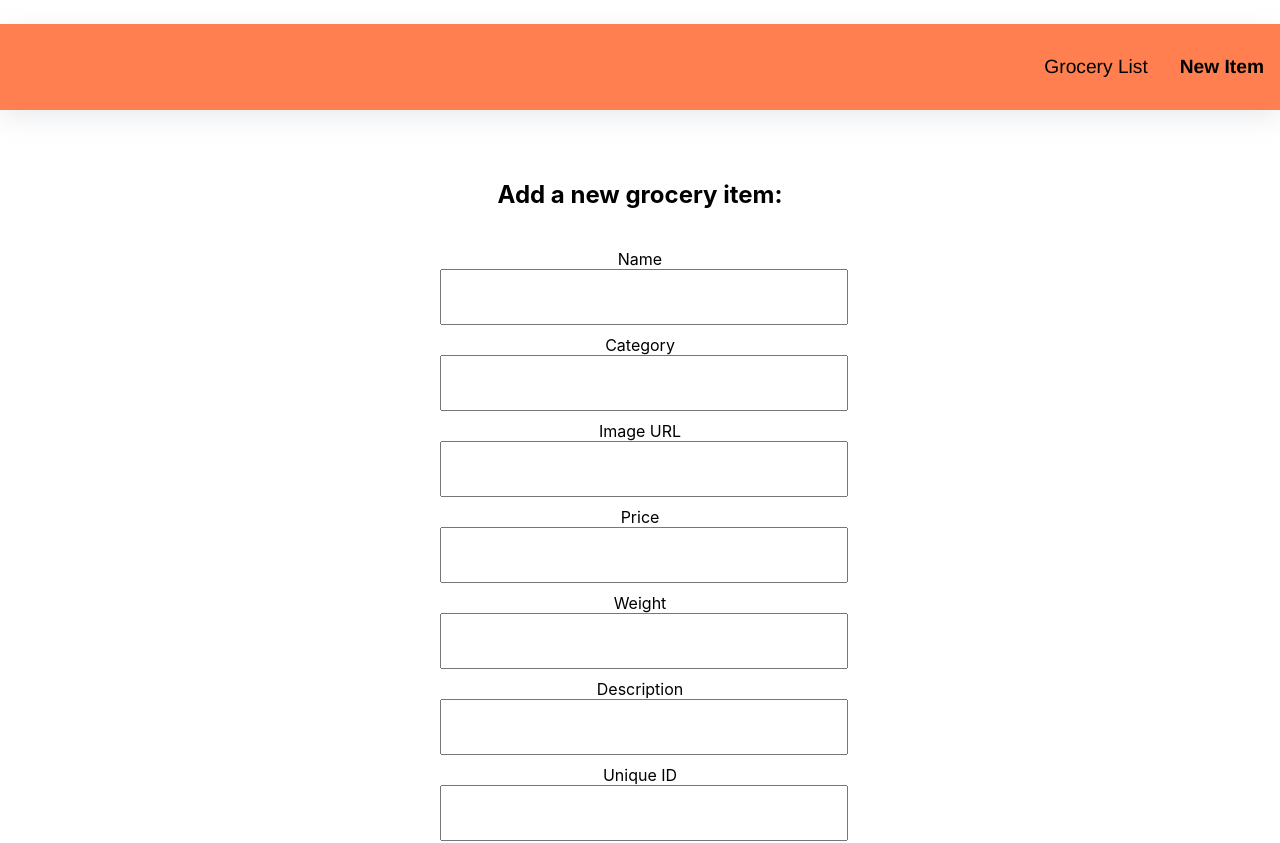
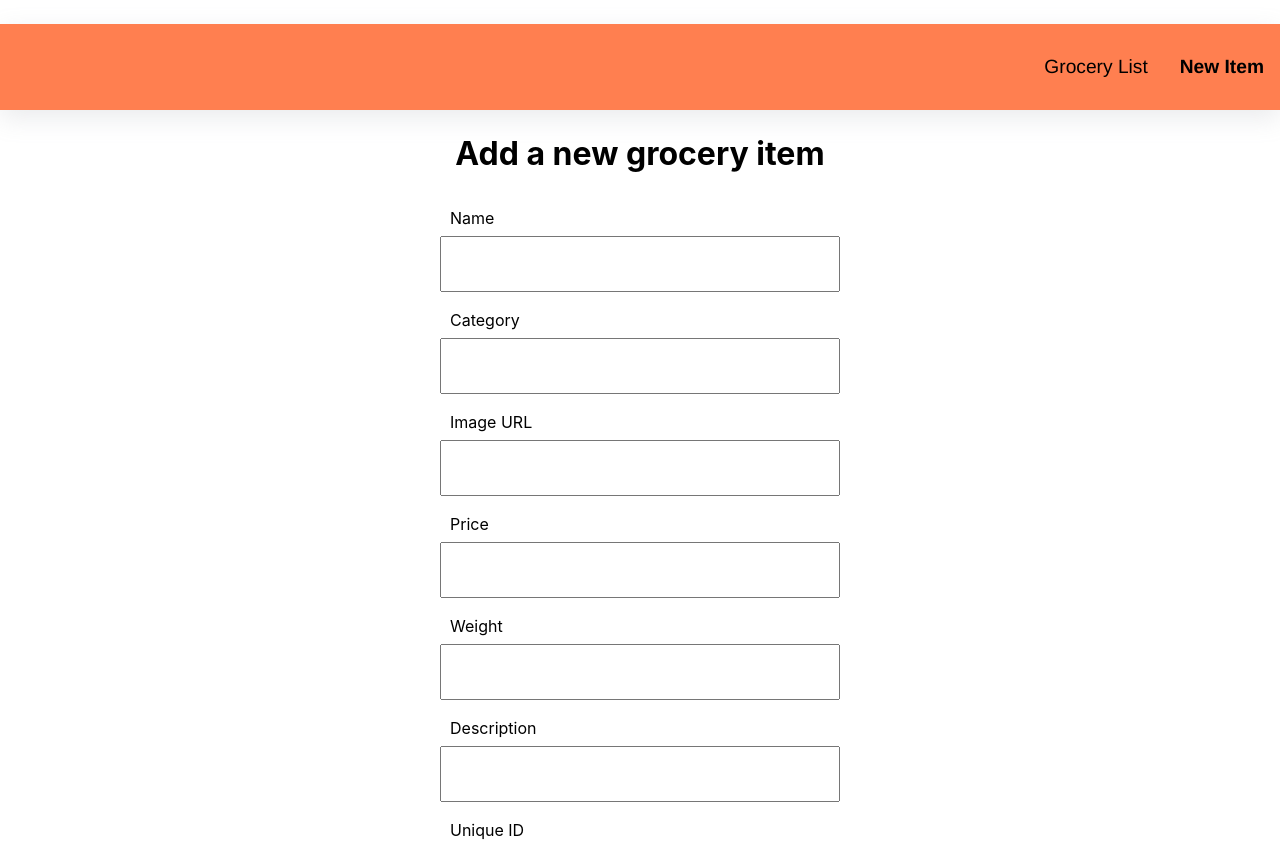
Before and after one commit to TomasBabkine-DiCaprio/ITEC4012_Assignment03, a React (Create React App) app: page /new in a window 1280 px wide. Shown: the top 843 px of the page. Built offline with nearby package versions, Linux system fonts and the light colour scheme.

Commit message:
Final styling pass

```diff
--- a/src/components/pages/NewItemPage/index.jsx
+++ b/src/components/pages/NewItemPage/index.jsx
@@ -55,9 +55,8 @@ export const NewItemPage = () => {
 
     return (
         <div className="new-item-page">
+            <h1>Add a new grocery item</h1>
             <form className="form-layout" onSubmit={handleSubmit(submitGroceryItem)}>
-                <h2>Add a new grocery item: </h2>
-                <br />
 
                 {/* Name */}
                 <label htmlFor="name"> Name </label>
--- a/src/components/pages/NewItemPage/styles.css
+++ b/src/components/pages/NewItemPage/styles.css
@@ -1,17 +1,26 @@
+.new-item-page h1 {
+    margin-block-end: 0px;
+}
+
 .form-layout {
     display: flex;
     flex-direction: column;
     justify-content: center;
     width: 400px;
     margin: 0 auto;
-    margin-top: 50px;
+    margin-top: 35px;
+}
+
+.form-layout label {
+    margin-left: 10px;
+    text-align: left;
 }
 
 input {
     height: 50px;
     font-size: 1.5rem;
-    width: 400px;
-    margin-bottom: 10px;
+    margin-top: 8px;
+    margin-bottom: 18px;
 }
 
 input[type=submit] {
```
